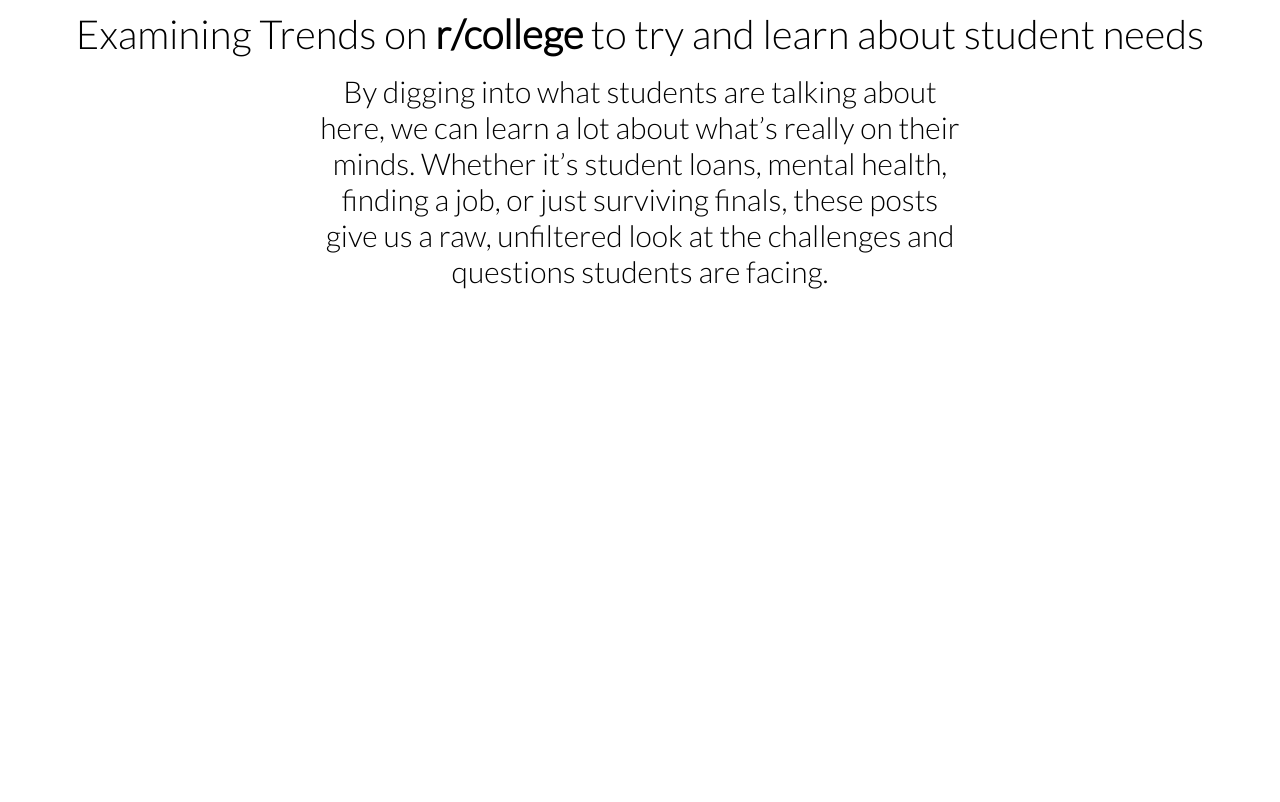
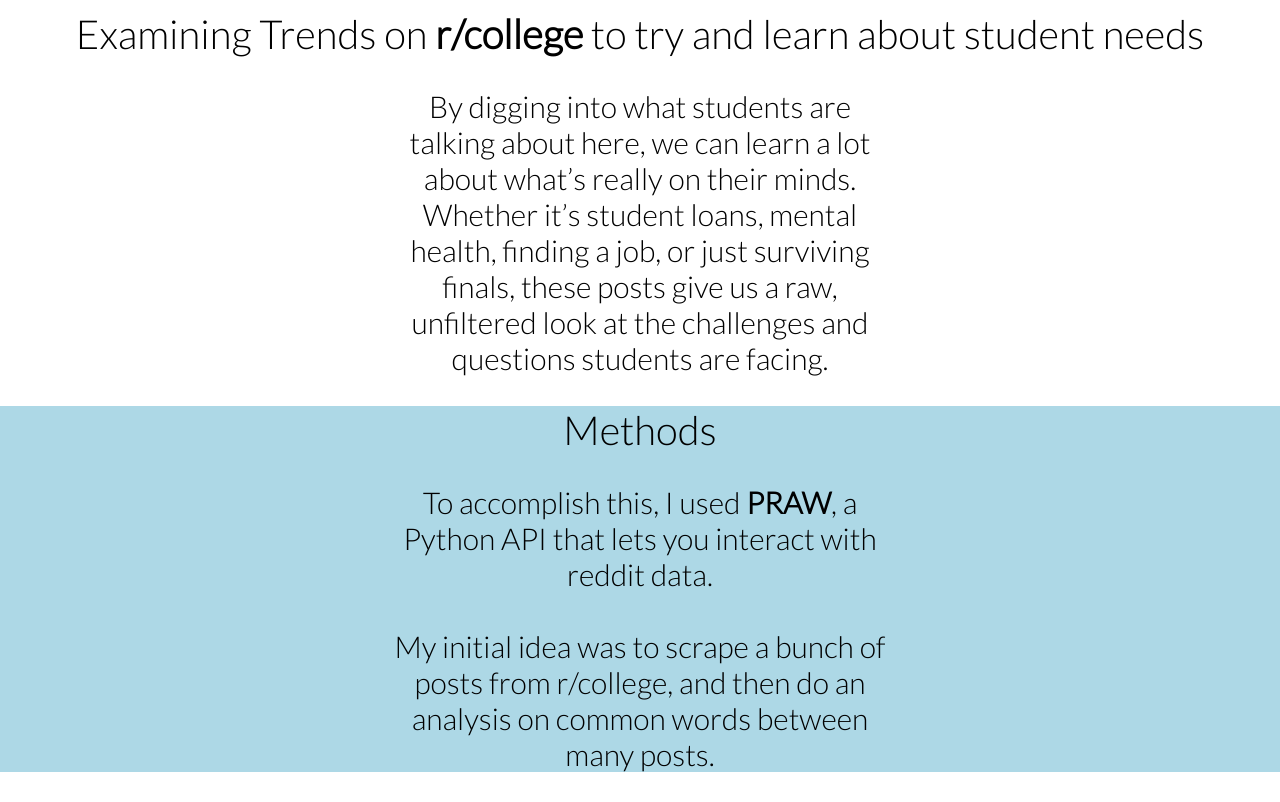
Before and after one commit to mattnadar/collegetrends, a plain HTML site: page index.html in a window 1280 px wide. Drawn offline with Linux system fonts and the light colour scheme.

Commit message:
added methods section

```diff
--- a/index.html
+++ b/index.html
@@ -13,13 +13,24 @@
         <link href="https://fonts.googleapis.com/css2?family=Lato:wght@300&display=swap" rel="stylesheet">
     </head>
     <body>
-        <div class="title">
-            Examining Trends on <a href="https://www.reddit.com/r/college/">r/college</a> to try and learn about student needs
+        <div class="title-wrapper">
+            <div class="title">
+                Examining Trends on <a href="https://www.reddit.com/r/college/">r/college</a> to try and learn about student needs
+            </div>
+            <div class="why">
+                By digging into what students are talking about here, we can learn a lot about what’s really on their minds. Whether it’s student loans, mental health, finding a job, or just surviving finals, these posts give us a raw, unfiltered look at the challenges and questions students are facing.
+            </div>
         </div>
-        <div class="why">
-            By digging into what students are talking about here, we can learn a lot about what’s really on their minds. Whether it’s student loans, mental health, finding a job, or just surviving finals, these posts give us a raw, unfiltered look at the challenges and questions students are facing.
+        <div class="methods-wrapper">
+            <div class="title">
+                Methods
+            </div>
+            <div class="methods-info">
+                To accomplish this, I used <a href="https://praw.readthedocs.io/en/stable/">PRAW</a>, a Python API that lets you interact with reddit data.
+                <br>
+                <br>
+                My initial idea was to scrape a bunch of posts from r/college, and then do an analysis on common words between many posts.
+            </div>
         </div>
-
-        <div class="methods"></div>
     </body>
 </html>
--- a/styles.css
+++ b/styles.css
@@ -37,5 +37,36 @@
     text-align: center;
     color: #000000;
     font-size: 30px;
-    margin: 15px 25% 0 25%;
+    margin: 30px 30% 30px 30%;
 }
+
+div.methods-wrapper{
+background-color: lightblue;
+}
+
+div.methods{
+  text-align: center;
+  color: #000000;
+  font-size: 40px;
+  margin-top: 10px;
+}
+
+div.methods-info{
+  text-align: center;
+  color: #000000;
+  font-size: 30px;
+  margin: 30px 30% 30px 30%;
+}
+
+div.methods-info a{
+  color: #000000;
+  text-decoration: none;
+  font-weight: bold;
+}
+
+div.methods-info a:hover{
+  color: #7243ff;
+  text-decoration: none;
+  font-weight: bold;
+  transition: color 0.5s;
+}
```
